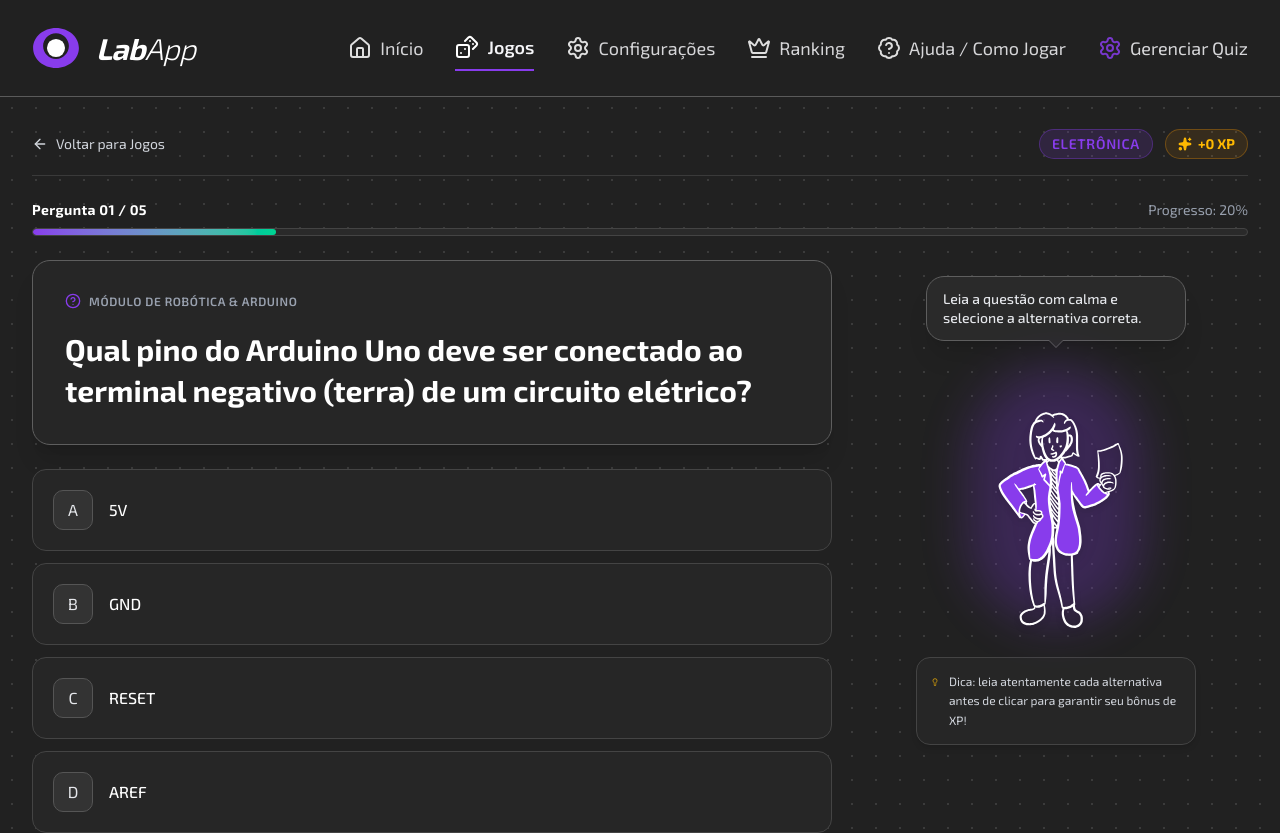
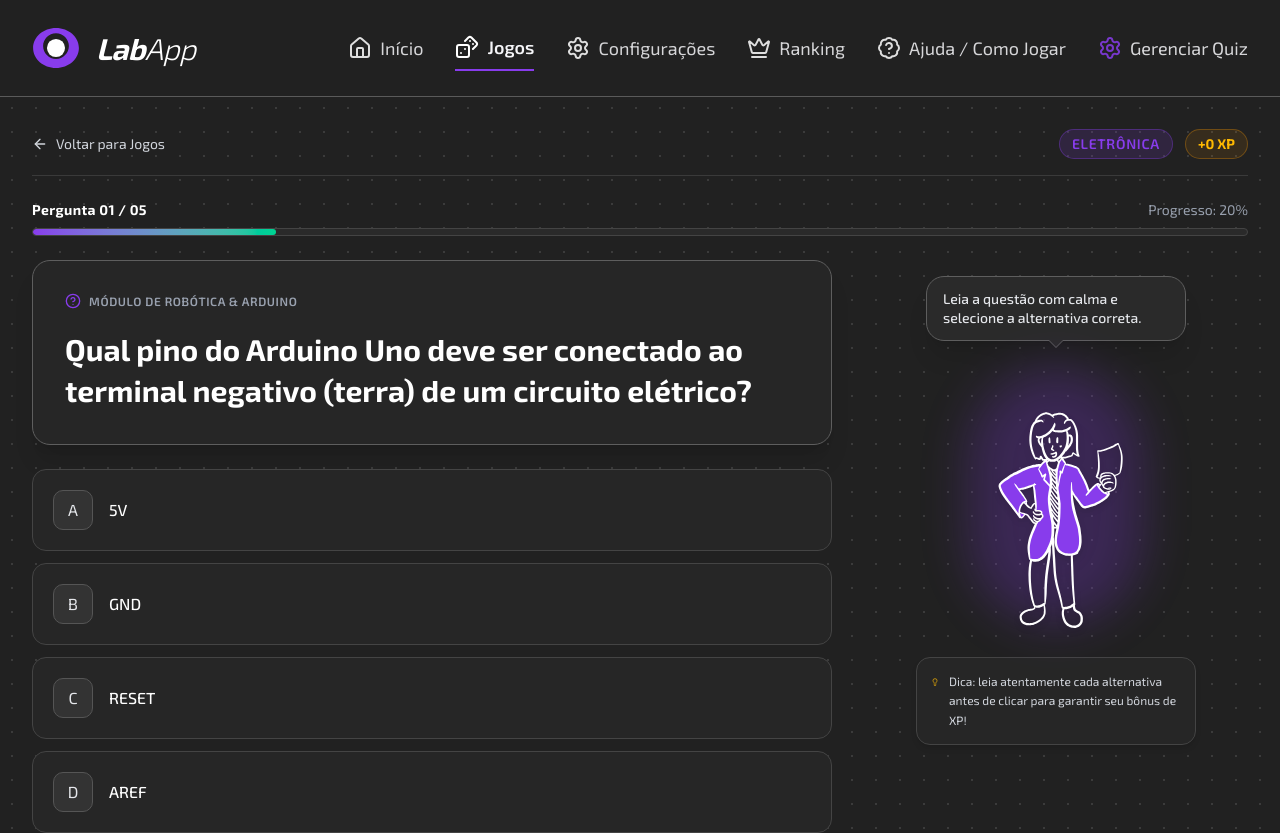
Before and after one commit to Project-404-Projeto-Integrado-l/LabApp, a Next.js app: page /jogos/quiz in a window 1280 px wide. Shown: the top 833 px of the page. Built offline with nearby package versions, Linux system fonts and the light colour scheme; no server answers; the database is empty.

Commit message:
fix(quiz): corrige informações de xp total e barra de navegação

```diff
--- a/src/app/jogos/quiz/page.tsx
+++ b/src/app/jogos/quiz/page.tsx
@@ -6,7 +6,6 @@ import { useRouter } from "next/navigation";
 import {
   ArrowLeft,
   ArrowRight,
-  Sparkles,
   RotateCcw,
   HelpCircle,
   CheckCircle2,
@@ -250,8 +249,7 @@ export default function QuizPlayPage() {
               {currentQuestion.category || "Robótica Básica"}
             </span>
 
-            <div className="flex items-center gap-1.5 text-xs sm:text-sm font-bold text-amber-400 bg-amber-500/10 border border-amber-500/30 px-3 py-1 rounded-full">
-              <Sparkles className="w-3.5 h-3.5 fill-amber-400 stroke-amber-400" />
+            <div className="flex items-center text-xs sm:text-sm font-bold text-amber-400 bg-amber-500/10 border border-amber-500/30 px-3 py-1 rounded-full">
               <span>+{totalXp} XP</span>
             </div>
           </div>
--- a/src/components/modals/quiz-result-modal.tsx
+++ b/src/components/modals/quiz-result-modal.tsx
@@ -2,7 +2,7 @@
 
 import React, { useEffect } from "react";
 import Image from "next/image";
-import { CheckCircle2, XCircle, Sparkles, RotateCcw, ArrowLeft, Trophy } from "lucide-react";
+import { CheckCircle2, XCircle, RotateCcw, ArrowLeft, Trophy } from "lucide-react";
 import { useSoundEffects } from "@/providers/sound-provider";
 
 interface QuizResultModalProps {
@@ -124,7 +124,6 @@ export function QuizResultModal({
           {/* XP Ganho */}
           <div className="bg-[#2d2216] border border-amber-600/40 rounded-xl p-3 flex flex-col items-center justify-center text-center gap-1 shadow-inner">
             <div className="flex items-center gap-1.5 text-amber-400">
-              <Sparkles className="w-4 h-4 fill-amber-400" />
               <span className="text-xs font-semibold uppercase">XP Total</span>
             </div>
             <span className="text-2xl font-black text-amber-300">
```
